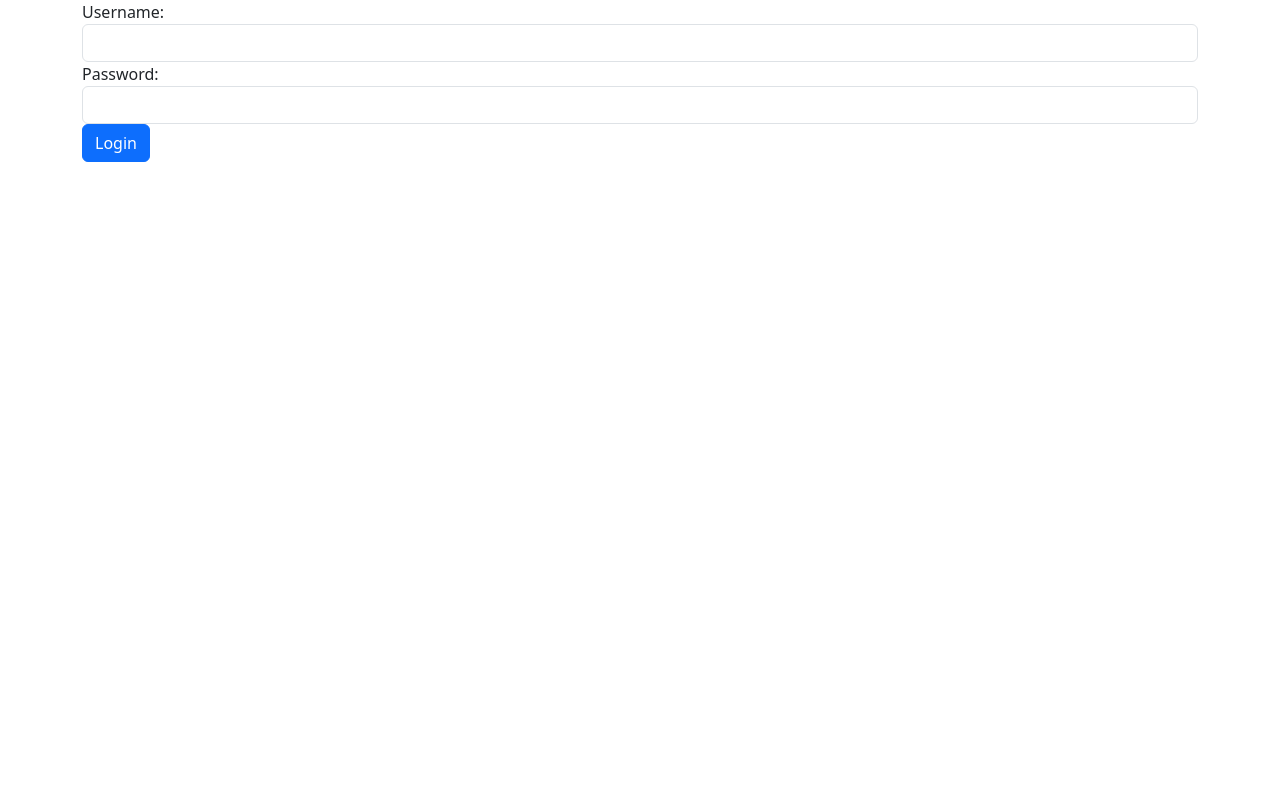
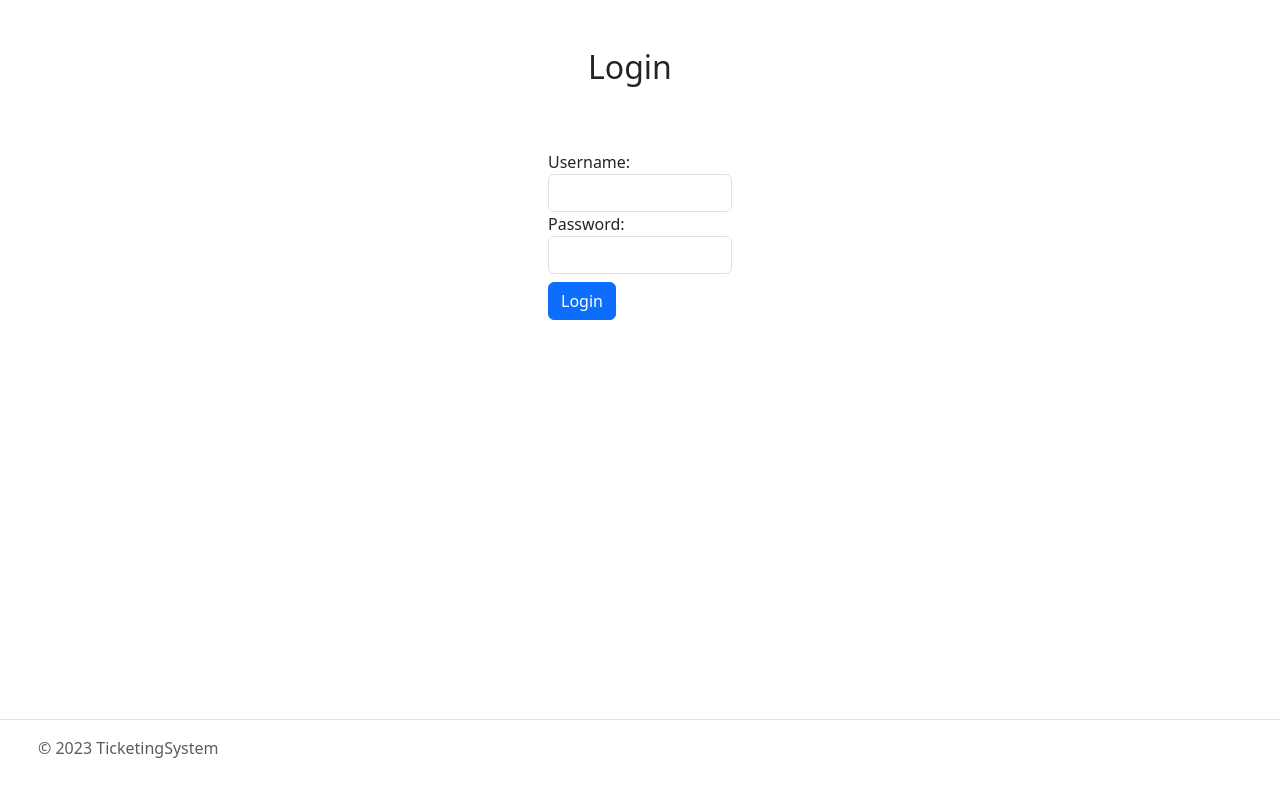
Before and after one commit to JelenaPenkina/TicketingSystemFrontend, an Angular app: page /login in a window 1280 px wide. Shown: the top 796 px of the page. Built offline with nearby package versions, Linux system fonts and the light colour scheme.

Commit message:
second commit

```diff
--- a/package.json
+++ b/package.json
@@ -18,6 +18,11 @@
     "@angular/platform-browser": "^16.2.0",
     "@angular/platform-browser-dynamic": "^16.2.0",
     "@angular/router": "^16.2.0",
+    "@fortawesome/angular-fontawesome": "^0.13.0",
+    "@fortawesome/fontawesome-svg-core": "^6.4.2",
+    "@fortawesome/free-brands-svg-icons": "^6.4.2",
+    "@fortawesome/free-regular-svg-icons": "^6.4.2",
+    "@fortawesome/free-solid-svg-icons": "^6.4.2",
     "@ng-bootstrap/ng-bootstrap": "^15.1.1",
     "@popperjs/core": "^2.11.6",
     "bootstrap": "^5.3.2",
--- a/src/app/app.module.ts
+++ b/src/app/app.module.ts
@@ -9,6 +9,7 @@ import { NgbModule } from '@ng-bootstrap/ng-bootstrap';
 import { RouterModule } from '@angular/router';
 import { routes } from './routes';
 import { FormsModule } from '@angular/forms';
+import { FontAwesomeModule } from '@fortawesome/angular-fontawesome';
 
 @NgModule({
   declarations: [
@@ -22,6 +23,7 @@ import { FormsModule } from '@angular/forms';
     AppRoutingModule,
     NgbModule,
     FormsModule,
+    FontAwesomeModule,
   ],
   providers: [],
   bootstrap: [AppComponent]
--- a/src/app/pages/login/login.component.html
+++ b/src/app/pages/login/login.component.html
@@ -1,4 +1,22 @@
-<form (submit)="onSubmit()">
+
+<!DOCTYPE html>
+<html lang="en">
+<head>
+    <meta charset="UTF-8">
+    <meta name="viewport" content="width=device-width, initial-scale=1.0">
+    <link rel="stylesheet" href="login.component.css">
+
+    <title>Ticketing-login</title>
+</head>
+
+<body>
+
+  <h2 class="mx-auto p-5" style="width: 200px;">Login</h2>
+
+<div class="container  d-flex mx-auto p-2" style="width: 200px; ">
+
+
+ <form (submit)="onSubmit()">
     <div class="form-group">
       <label for="username">Username:</label>
       <input type="text" id="username" class="form-control" name="username" [(ngModel)]="username" required>
@@ -9,6 +27,26 @@
       <input type="password" id="password" class="form-control" name="password" [(ngModel)]="password" required>
     </div>
 
-    <button type="submit"  class="btn btn-primary">Login</button>
+    <button type="submit"  class="btn btn-primary mt-2">Login</button>
 
   </form>
+</div>
+</body>
+
+<div class="container">
+  <footer class="d-flex flex-wrap justify-content-between align-items-center py-3 my-4 border-top fixed-bottom">
+    <div class="col-md-4 d-flex align-items-center">
+      <a href="/" class="mb-3 me-2 mb-md-0 text-body-secondary text-decoration-none lh-1">
+        <svg class="bi" width="30" height="24"><use xlink:href="#bootstrap"/></svg>
+      </a>
+      <span class="mb-3 mb-md-0 text-body-secondary">&copy; 2023 TicketingSystem</span>
+    </div>
+
+    <!--
+    <ul class="nav col-md-4 justify-content-end list-unstyled d-flex">
+      <li class="ms-3"><a class="text-muted" href="#"><i class="fa-brands faGithub"></i></a></li>
+    </ul>
+    -->
+
+  </footer>
+</div>
```
Also changed, not shown: src/app/app.component.html (line endings or trailing spaces), src/app/app.component.ts (line endings or trailing spaces), 1 other file (tests, documents, lock files or other folders).
